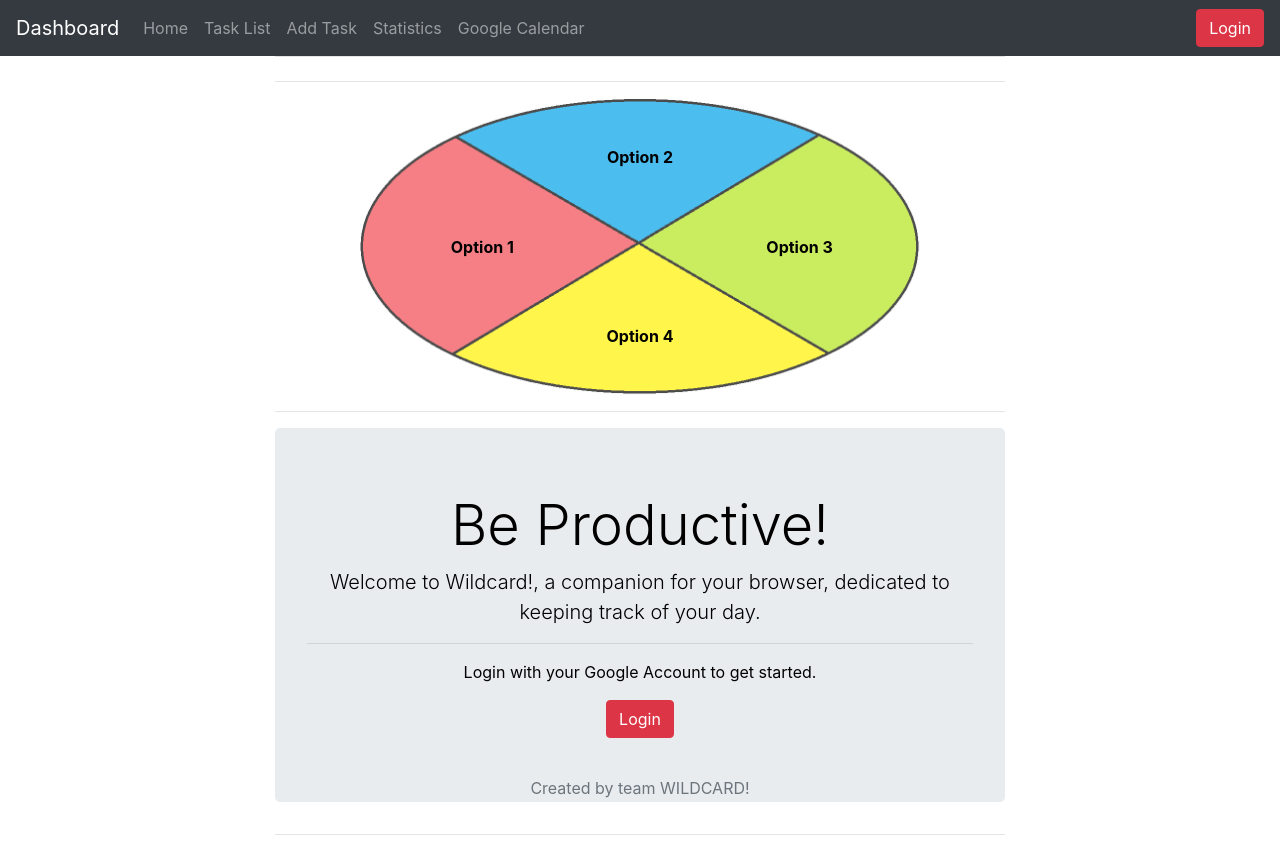
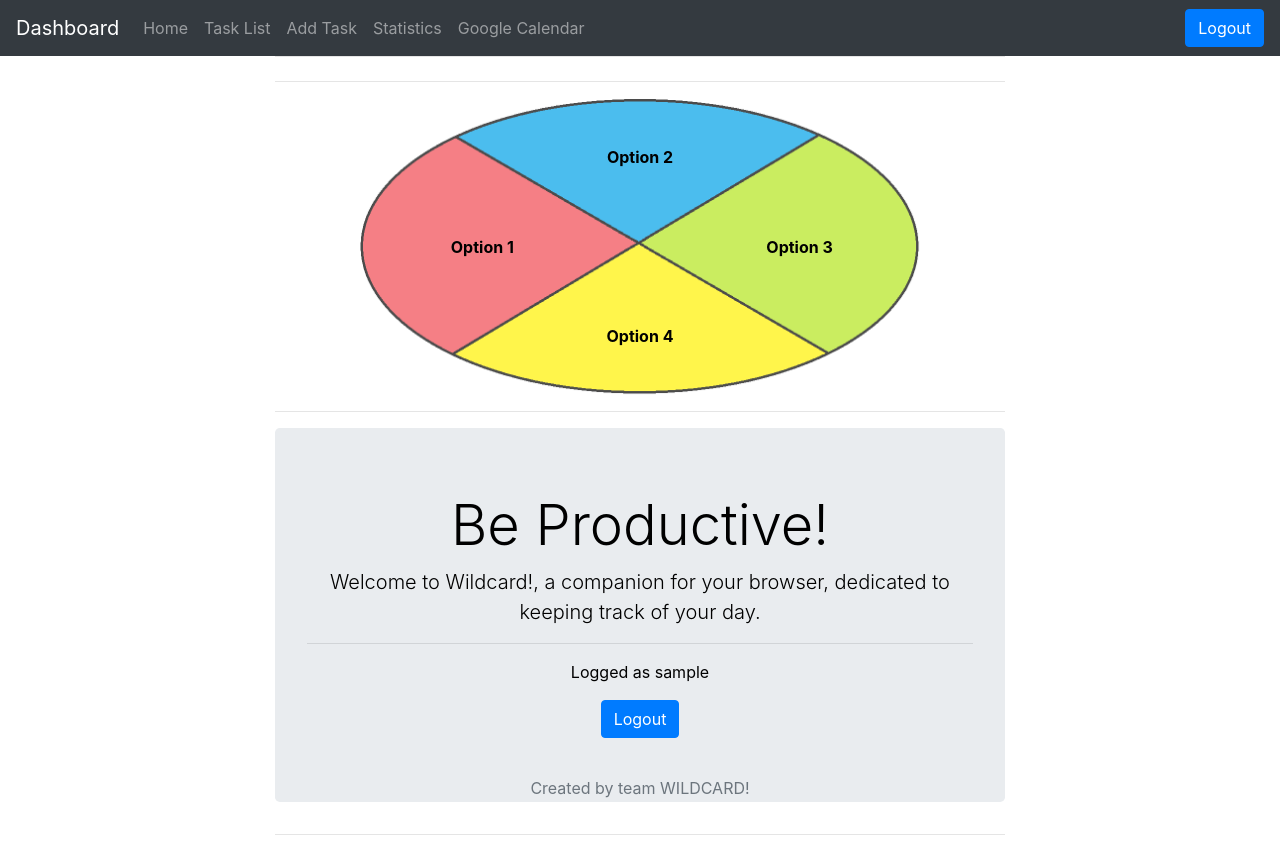
Before and after one commit to jac3rd/project-wildcard-dashboard, a Django app: page / in a window 1280 px wide. Run offline with Django 3.2, Linux system fonts and the light colour scheme; the visitor is signed in with stand-in values (Sample User, id 1); some libraries are stand-ins or nearby versions.

Commit message:
made logout button and logout function

```diff
--- a/dashboard/settings.py
+++ b/dashboard/settings.py
@@ -39,6 +39,7 @@ SOCIAL_AUTH_GOOGLE_OAUTH2_SECRET = 'ENufVEyUrFwKJ7jPP_USNn0n'
 
 LOGIN_URL = '/auth/login/google-oauth2/'
 LOGIN_REDIRECT_URL = '/tasks/'
+LOGOUT_REDIRECT_URL = 'index'
 SOCIAL_AUTH_URL_NAMESPACE = 'social'
 #Allows project to run on heroku
 ALLOWED_HOSTS = [
--- a/tasks/templates/base.html
+++ b/tasks/templates/base.html
@@ -27,7 +27,11 @@
         </div>
       </div>
       <!--<a href="/admin"><button class="btn btn-danger my-2 my-sm-0" type="submit">Admin Settings</button></a>-->
-      <a href="{% url "social:begin" "google-oauth2" %}"><button class="btn btn-danger my-2 my-sm-0" type="submit">Login</button></a>
+      {% if user.is_authenticated %}
+      <a class="btn btn-primary" href="{% url 'logout' %}">Logout</a>
+      {% else %}
+      <a class="btn btn-primary" href="{% url 'social:begin' 'google-oauth2' %}" role = "button">Login</a>
+    {% endif %}
     </nav>
     <div class="container">
       <div class="row justify-content-center">
--- a/templates/base.html
+++ b/templates/base.html
@@ -25,8 +25,14 @@
             {% endif %}
             </div>
         </div>
+        <div>
+          {% if user.is_authenticated %}
+          <a class="btn btn-primary" href="{% url 'logout' %}">Logout</a>
+          {% else %}
+          <a class="btn btn-primary" href="{% url 'social:begin' 'google-oauth2' %}" role = "button">Login</a>
+        {% endif %}
+        </div>
         <!--<a href="/admin"><button class="btn btn-danger my-2 my-sm-0" type="submit">Admin Settings</button></a>-->
-        <a href="{% url 'social:begin' 'google-oauth2' %}"><button class="btn btn-danger my-2 my-sm-0" type="submit">Login</button></a>
     </nav>
     <div class="container">
       <div class="row justify-content-center">
--- a/templates/home.html
+++ b/templates/home.html
@@ -16,8 +16,13 @@
   <h1 class="display-4">Be Productive!</h1>
   <p class="lead">Welcome to Wildcard!, a companion for your browser, dedicated to keeping track of your day.</p>
   <hr>
-  <p>Login with your Google Account to get started.</p>
-  <a class="btn btn-danger btn-md" href="{% url 'social:begin' 'google-oauth2' %}" role="button">Login</a>
+    {% if user.is_authenticated %}
+      <p>Logged as {{ user.username }}</p>
+      <a class="btn btn-primary" href="{% url 'logout' %}">Logout</a>
+    {% else %}
+      <p>Login with your Google Account to get started.</p>
+      <a class="btn btn-primary" href="{% url 'social:begin' 'google-oauth2' %}" role = "button">Login</a>
+    {% endif %}
 </div>
 <hr>
 {% endblock %}
```
